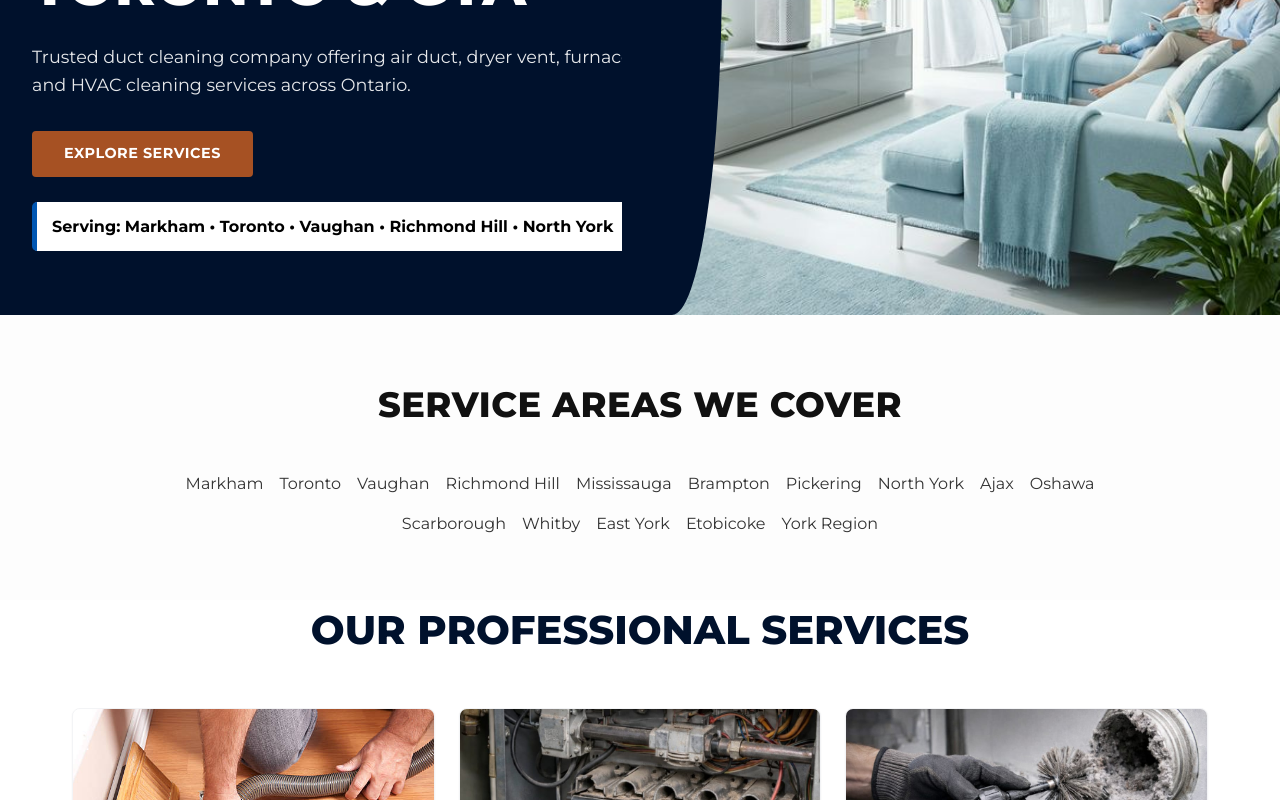
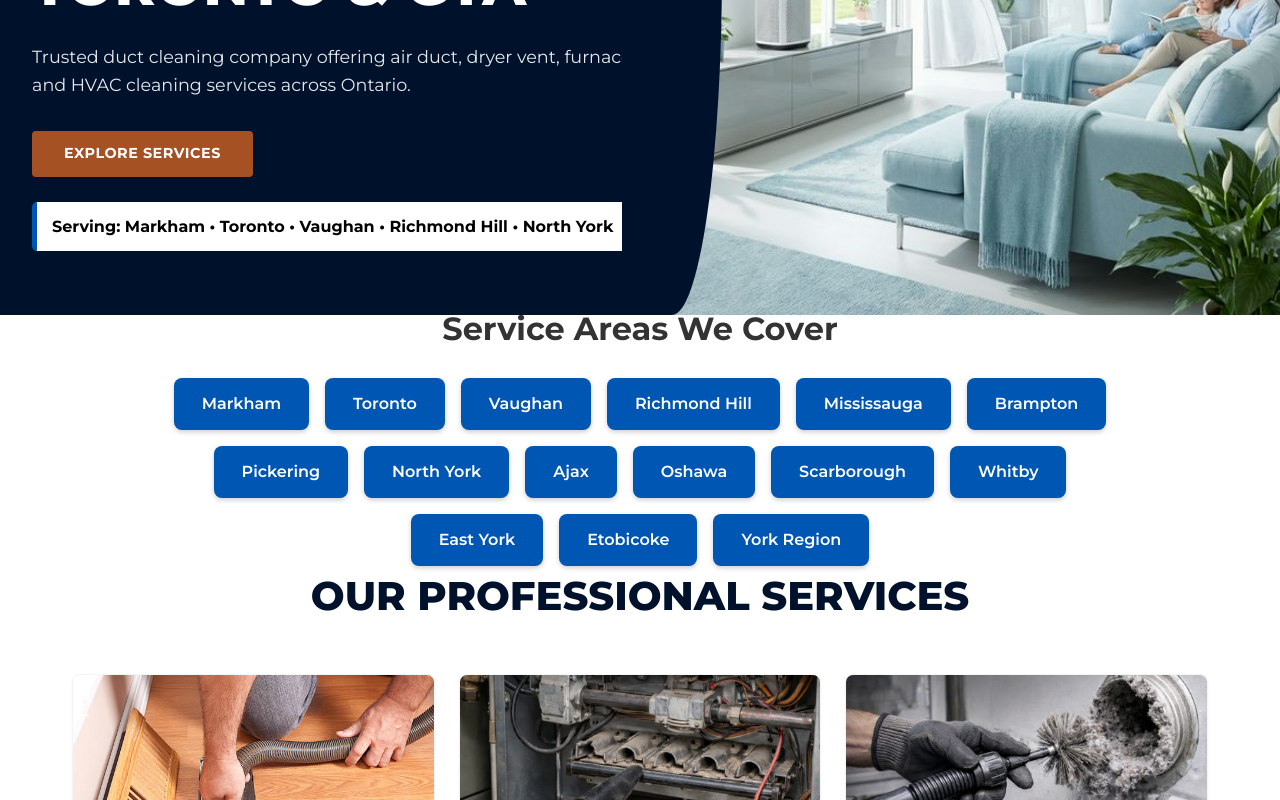
Before and after one commit to josph8487-prog/duct-Canada-original, a Next.js app: page / in a window 1280 px wide. Shown: the part 471-1271 px from the top of the page. Built offline with nearby package versions, Linux system fonts and the light colour scheme.

Commit message:
Update page.tsx

```diff
--- a/src/app/page.tsx
+++ b/src/app/page.tsx
@@ -26,6 +26,21 @@ export default function Home() {
       image: "/images/services/blower-fan-cleaning.jpg"
     }
   ];
+
+  // YOUR ORIGINAL BLUE BUTTON STYLING
+  const areaBtnStyle = {
+    padding: "14px 28px",
+    backgroundColor: "#0056b3",
+    color: "#fff",
+    borderRadius: "8px",
+    textDecoration: "none",
+    fontWeight: "600",
+    fontSize: "16px",
+    boxShadow: "0 2px 5px rgba(0,0,0,0.2)",
+    transition: "0.3s",
+    display: "inline-block",
+    textAlign: "center"
+  };
 
   return (
     <main>
@@ -61,9 +76,12 @@ export default function Home() {
         </div>
       </section>
 
-      {/* SERVICE AREAS */}
-      <section className={styles.areaSection}>
-        <h2 className={styles.areaSectionTitle}>Service Areas We Cover</h2>
+      {/* SERVICE AREAS (SPACE FIX & CENTERED) */}
+      <section style={{ paddingTop: "0px", marginTop: "-10px" }}>
+
+        <h2 style={{ textAlign: "center", marginBottom: "25px", fontSize: "2rem", color: "#333" }}>
+          Service Areas We Cover
+        </h2>
 
         <div className={styles.areaGrid}>
           {[
@@ -78,15 +96,15 @@ export default function Home() {
             "Ajax",
             "Oshawa",
             "Scarborough",
-            "Whitby",
-            "East York",
-            "Etobicoke",
-            "York Region"
+            "Whitby",       // New Button
+            "East York",    // New Button
+            "Etobicoke",    // New Button
+            "York Region"   // New Button
           ].map((city) => (
             <Link
               key={city}
               href={`/location/${city.toLowerCase().replace(/\s+/g, "-")}`}
-              className={styles.shinyBlueBtn}
+              style={areaBtnStyle} // Applied your blue buttons back
             >
               {city}
             </Link>
```
